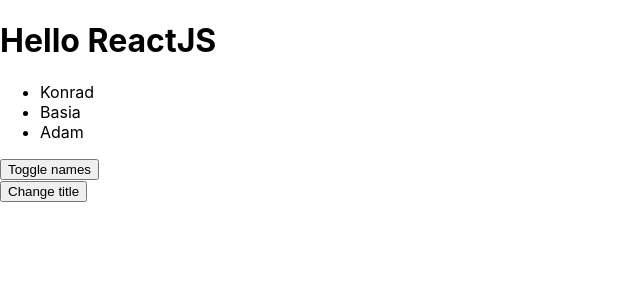
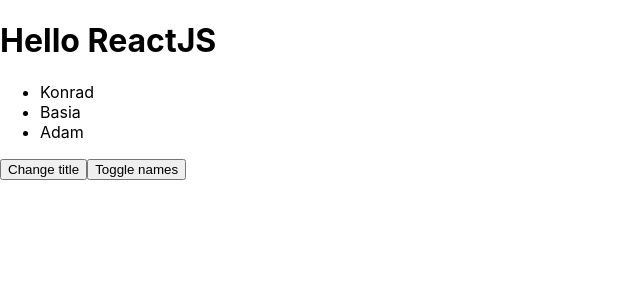
Before and after one commit to KonradGmur/Basic-Project, a React (Create React App) app: page / in a window 1280 px wide. Shown: the top 300 px of the page, without its empty margins (0-640 px from the left). Built offline with nearby package versions, Linux system fonts and the light colour scheme.

Commit message:
react test 6

```diff
--- a/src/App.js
+++ b/src/App.js
@@ -1,26 +1,23 @@
 import React, { Component } from "react";
 import "./App.css";
 
-const Names = () => {
-  const [showNameState, setShowNameState] = React.useState(true);
+const Names = (props) => {
   const names = ["Konrad", "Basia", "Adam"];
   const namesList = names.map((name) => <li key={name}>{name}</li>);
 
-  const toggleNames = () => {
-    setShowNameState(!showNameState);
-  };
-
-  return (
-    <div>
-      {showNameState ? <ul>{namesList}</ul> : "Brak imion"}
-      <button onClick={toggleNames}>Toggle names</button>
-    </div>
-  );
+  return <div>{props.test ? <ul>{namesList}</ul> : "Brak imion"}</div>;
 };
 
 class Headline extends Component {
   state = {
     title: "ReactJS",
+    showNames: true,
+  };
+
+  toggleNames = () => {
+    this.setState({
+      showNames: !this.state.showNames,
+    });
   };
 
   render() {
@@ -33,8 +30,9 @@
     return (
       <div>
         <h1>Hello {this.state.title}</h1>
-        <Names />
+        <Names test={this.state.showNames} />
         <button onClick={changeTitle}>Change title</button>
+        <button onClick={this.toggleNames}>Toggle names</button>
       </div>
     );
   }
```
